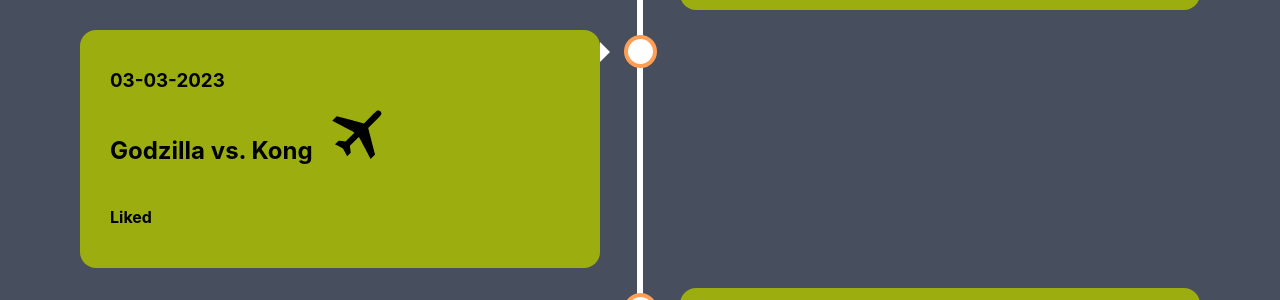
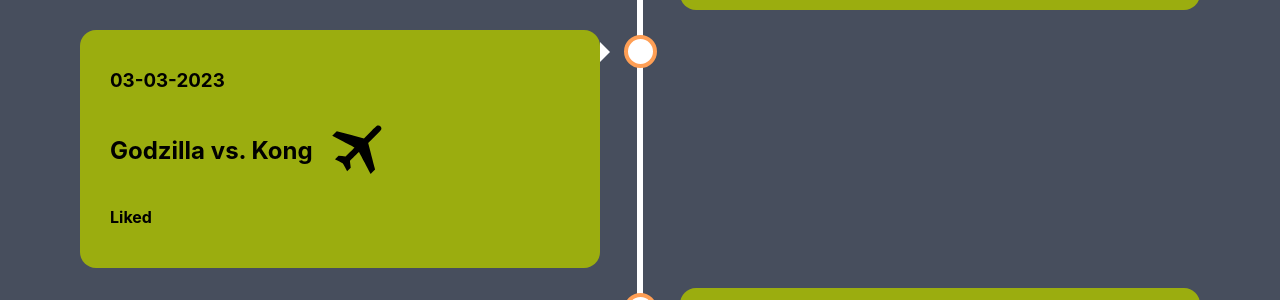
Before and after one commit to rajBar/movies, a Jekyll site: the page built from movie-chronological/index.md, in a window 1280 px wide. Shown: the part 1605-1905 px from the top of the page. Built offline with Jekyll 4.4.1, drawn with Linux system fonts in a browser that asks for light colours.

Commit message:
fixing styling for airplane icon

```diff
--- a/_includes/location-icon-chronological.html
+++ b/_includes/location-icon-chronological.html
@@ -13,5 +13,5 @@
 {% elsif include.location == " s" %}
     <img style="width: 50px; margin-left: 15px; position: relative;" src="{{site.baseurl}}/assets/images/nowtv.svg"/>
 {% elsif include.location == " a" %}
-    <img style="width: 50px; margin-left: 15px; position: relative;" src="{{site.baseurl}}/assets/images/plane.svg"/>
+    <img style="width: 50px; margin-left: 15px; position: relative; top: 15px;" src="{{site.baseurl}}/assets/images/plane.svg"/>
 {% endif %}
--- a/_includes/location-icon.html
+++ b/_includes/location-icon.html
@@ -13,5 +13,5 @@
 {% elsif include.location == " s" %}
     <img style="width: 50px; top: 17px; position: relative; margin-bottom: 26px;" src="{{site.baseurl}}/assets/images/nowtv.svg"/>
 {% elsif include.location == " a" %}
-    <img style="width: 50px; top: 17px; position: relative; margin-bottom: 26px;" src="{{site.baseurl}}/assets/images/plane.svg"/>
+    <img style="width: 25px; top: 12px; position: relative;" src="{{site.baseurl}}/assets/images/plane.svg"/>
 {% endif %}
--- a/_layouts/movie.html
+++ b/_layouts/movie.html
@@ -146,7 +146,7 @@
             xhr.send();
         }
 
-        sendTracker();
+        // sendTracker();
     </script>
 </body>
 </html>
```
